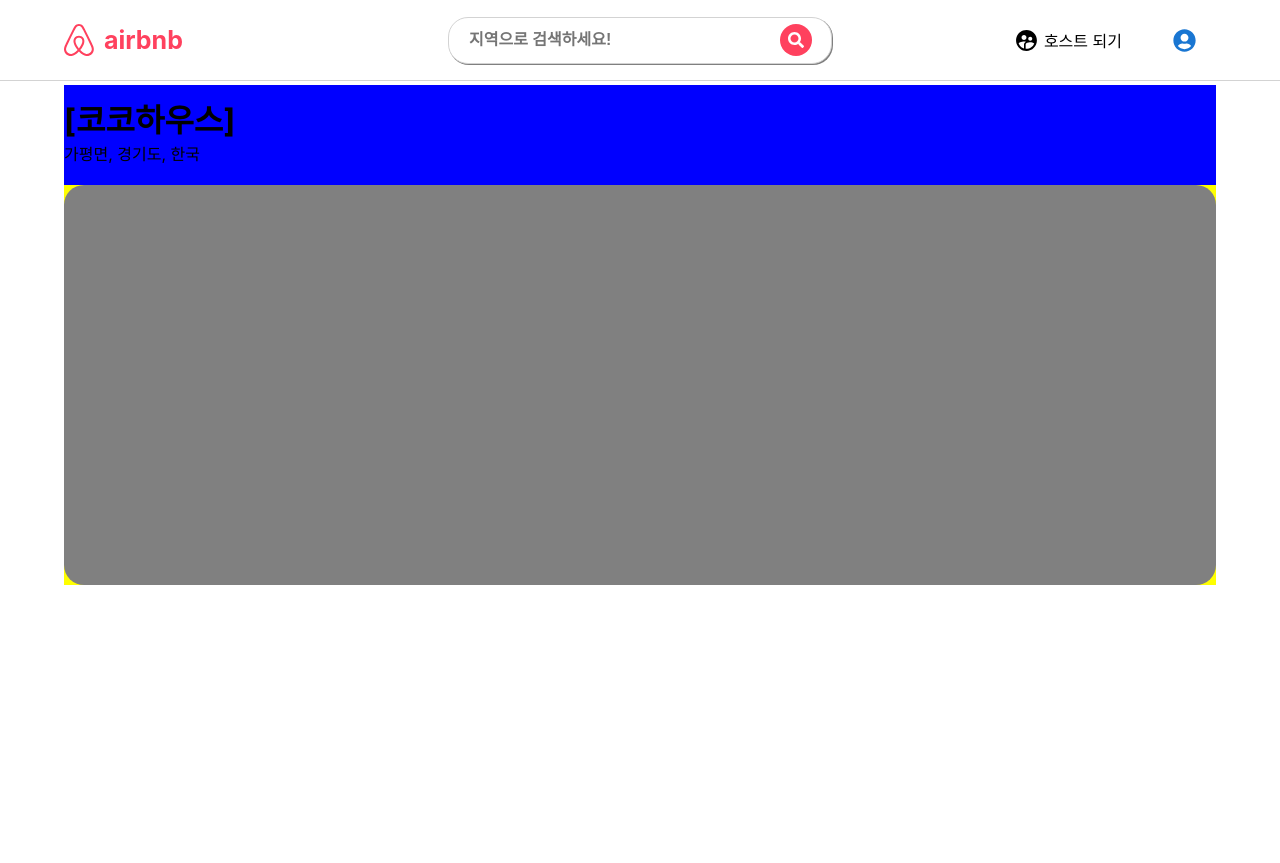
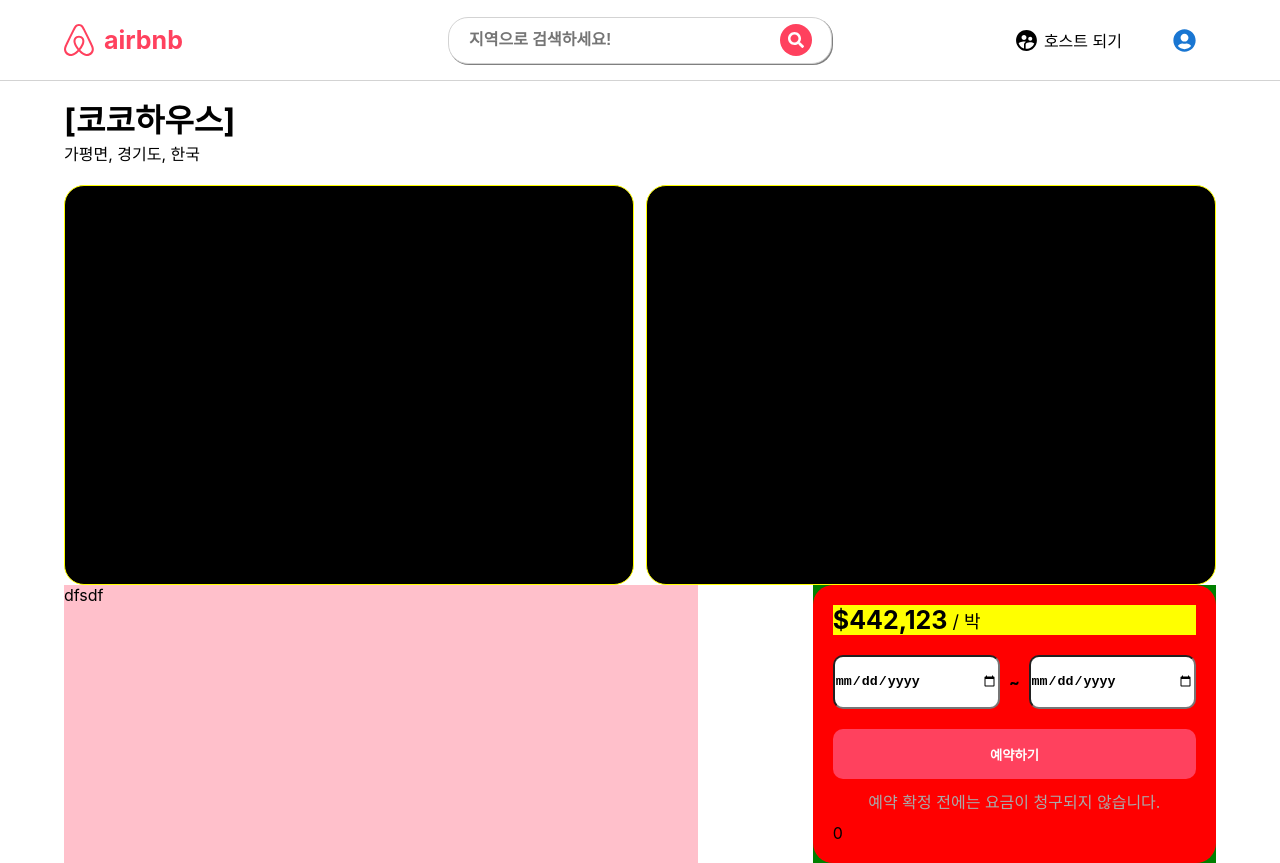
Before and after one commit to doa12/airbnb-clone-FE, a React (Create React App) app: page /detail/1 in a window 1280 px wide. Before the commit the page ends 800 px from the top, so only its background shows below. Built offline with nearby package versions, Linux system fonts and the light colour scheme; no server answers.

Commit message:
merge한 코드 수정 및 에러 해결

```diff
--- a/src/components/header/MainHeader.jsx
+++ b/src/components/header/MainHeader.jsx
@@ -28,7 +28,7 @@ const MainHeader = () => {
                         </HeaderInput>
                     </HeaderSearchArea>
                     <HeaderActionsArea>
-                        <BeHost/>
+                        <BeHost />
                         <PersonalButtons/>
                     </HeaderActionsArea>
 
--- a/src/components/header/PersonalButtons.jsx
+++ b/src/components/header/PersonalButtons.jsx
@@ -99,6 +99,7 @@ const PersonalButtons = () => {
                   >
                     <MenuItem><Signup/></MenuItem>
                     <MenuItem><Login/></MenuItem>
+
                     <MenuItem onClick={()=>{
                       navigate.push(
                         '/api/mypage/wishlist?&page=0부터시작&size=20&sort=createdAt,DESC'
@@ -106,12 +107,6 @@ const PersonalButtons = () => {
                       }}>위시리스트
                     </MenuItem>
 
-                    <MenuItem onClick={()=>{
-                      navigate.push(
-                        '/api/mypage/reservation?page=0부터시작&size=20&sort=createdAt,DESC'
-                        )
-                      }}>예약내역</MenuItem>
-                    <MenuItem><Logout/></MenuItem>
 
                     <MenuItem onClick={handleClose}>예약현황</MenuItem>
                     <MenuItem onClick={logoutHandler}>로그아웃</MenuItem>
--- a/src/components/modal/BeHost.jsx
+++ b/src/components/modal/BeHost.jsx
@@ -8,24 +8,21 @@ DialogContent, DialogContentText,
 Box, Button, TextField, Checkbox, Slider,
 FormGroup, FormControl, FormControlLabel } from '@mui/material';
 import { MdSupervisedUserCircle } from 'react-icons/md';
+import instance from '../../shared/axios';
 
 
 function BeHost() {
-  const onSubmitHandler = (event) => {
+  const onSubmitHandler =  async (event) => {
     event.preventDefault();
-    let body = {
-      host : Host
-    }
-    Host(body);
+    // const res = await instance.post(`/api/host/register`);
+    // const data = res.data;
+    // console.log(data);
+      alert('호스트가 되셨습니다.');
+      handleClose();
+
+
   }
-    const Host=async (body) => {
-        let data = {
-          host : body.Host
-        }
-        const res = await axios.post(`http://ip/api/host/register`, data);
-        window.alert('신청이 완료되었습니다!');
-        navigate.push('/');
-      }
+
 // 이 위로가 새로 추가한 코드입니다.
   const navigate = useNavigate();
   // const dispatch = useDispatch();
@@ -41,16 +38,17 @@ function BeHost() {
   };
 
 
+
   return (
     <>
       <Wrap>
-      <MdSupervisedUserCircle fontSize={25}/>
+      <MdSupervisedUserCircle fontSize={"25"}/>
       <P onClick={handleOpen}>호스트 되기</P>
       </Wrap>
-      <Dialog fullWidth onSubmit={onSubmitHandler} open={open} onClose={handleClose}>
+      <Dialog  onSubmit={onSubmitHandler} open={open} onClose={handleClose}>
           <PP>호스트 신청</PP>
           <hr/>
-        <DialogTitle fontFamily={"Md"} fontSize={20} fontWeight={"bolder"}>
+        <DialogTitle fontFamily={"Md"} fontSize={"20"} fontWeight={"bold"}>
           호스트 유저로 전환하시겠습니까?
         </DialogTitle>
         <DialogContent>
@@ -60,7 +58,7 @@ function BeHost() {
         </DialogContent>
         <DialogActions>
           <Button onClick={handleClose}>취소</Button>
-          <Button value={Host} onClick={onSubmitHandler}>신청</Button>
+          <Button onClick={onSubmitHandler}>신청</Button>
         </DialogActions>
       </Dialog>
     </>
--- a/src/components/modal/Logout.jsx
+++ b/src/components/modal/Logout.jsx
@@ -12,15 +12,9 @@ function Login() {
   const navigate = useNavigate();
   const dispatch = useDispatch();
 
-  const [open, setOpen] = React.useState(false);
+  const [open, setOpen] = useState(false);
 
-  const handleOpen = () => {
-    setOpen(true);
-  };
 
-  const handleClose = () => {
-    setOpen(false);
-  };
 
   // 모달을 띄우면 subheader(red div) 오른쪽이 살짝 늘어나는데 혹시 해결방법이 있을까요?
   // P의 padding 탓은 아닌 것을 확인했습니다.
--- a/src/pages/Book.jsx
+++ b/src/pages/Book.jsx
@@ -86,7 +86,7 @@ font-weight : normal;
 
 const Span = styled.span`
 text-decoration : underline;
-: hover{
+:hover{
     cursor : pointer;
 }
 `
@@ -98,7 +98,7 @@ border-radius : 10px;
 padding : 10px 15px;
 font-weight : bolder;
 color : #ff415e;
-: hover{
+:hover{
     background-color : #ff415e;
     color : white;
     cursor : pointer;
--- a/src/pages/Detail.jsx
+++ b/src/pages/Detail.jsx
@@ -1,8 +1,39 @@
-import React from 'react';
+import React, { useEffect, useState } from 'react';
 import styled from 'styled-components';
+import { useParams } from 'react-router-dom';
+import moment from 'moment';
 
 const Detail = () => {
+    const params = useParams(); // 포스팅 아이디로 데이터 꺼내오기
+    const [date, setDate] = useState({
+        startDate:"",
+        endDate:""
+    });
+    const [diffDays, setDiffDays] = useState(0);
+    const dateChangeHandler = (e) => {
 
+        setDate({...date, [e.target.name]:e.target.value});
+        console.log(date);
+    }
+
+    useEffect(() => {
+        if(date.startDate && date.endDate) {
+            const date1 = moment(date.startDate);
+            const date2 = moment(date.endDate);
+            date1.format();
+            date2.format();
+
+            const result = date2.diff(date1, "days");
+            if(result <= 0) {
+                setDate({...date, endDate:""});
+                return;
+            }
+
+            setDiffDays(result);
+
+
+        }
+    }, [date])
     return(
         <DetailContainer>
             <DetailHeader>
@@ -10,8 +41,32 @@ const Detail = () => {
                 <p className='posting-location'>가평면, 경기도, 한국</p>
             </DetailHeader>
             <DetailImagesArea>
+                <DetailImageDiv>
 
+                </DetailImageDiv>
+                <DetailImageDiv>
+
+                </DetailImageDiv>
             </DetailImagesArea>
+
+            <DetailContent>
+                <DetailDesc>dfsdf</DetailDesc>
+                <DetailReserve>
+                    <DetailReservationBox>
+                        <ReservationBoxPrice><p>$442,123</p><span>/ 박</span></ReservationBoxPrice>
+                        <ReservationDataInputs>
+                        <input type='date' name="startDate" onChange={dateChangeHandler} value={date.startDate}></input>
+                        <span>~</span>
+                        <input type='date' name="endDate" onChange={dateChangeHandler} value={date.endDate}></input>
+                    </ReservationDataInputs>
+                    <ReservationButton>예약하기</ReservationButton>
+                    <ReservationDesc><p>예약 확정 전에는 요금이 청구되지 않습니다.</p></ReservationDesc>
+                    <p>{diffDays}</p>
+
+                    </DetailReservationBox>
+
+                </DetailReserve>
+            </DetailContent>
 
         </DetailContainer>
     )
@@ -20,21 +75,103 @@ const Detail = () => {
 export default Detail;
 
 const DetailContainer = styled.div`
+    position:relative;
     width:100%;
-    background:yellow;
+    /* background:yellow; */
 `
 
 const DetailHeader = styled.div`
     width:100%;
     height:80px;
     padding:10px 0;
-    background:blue;
+    /* background:blue; */
 `
 
 const DetailImagesArea = styled.div`
     display:flex;
+    justify-content:space-between;
     width:100%;
     height:400px;
-    background:gray;
+    /* background:gray; */
     border-radius:20px;
 `
+
+const DetailImageDiv = styled.div`
+    height:100%;
+    width:49.5%;
+    background:black;
+    border:1px solid yellow;
+    box-sizing:border-box;
+    border-radius:20px;
+`
+
+const DetailContent = styled.div`
+    display:flex;
+    justify-content:space-between;
+    width:100%;
+    /* background:red; */
+`
+const DetailDesc = styled.div`
+    width:55%;
+    background:pink;
+`
+const DetailReserve = styled.div`
+    width:35%;
+    background:green;
+`
+
+const DetailReservationBox = styled.div`
+    padding:20px;
+    background:red;
+    border-radius:20px;
+`
+
+const ReservationBoxPrice = styled.div`
+    display:flex;
+    align-items:center;
+    gap:5px;
+    width:100%;
+    background:yellow;
+    font-size:18px;
+    margin-bottom:20px;
+    p {
+        font-weight:bold;
+        font-size:25px;
+    }
+`
+
+const ReservationDataInputs = styled.div`
+    width:100%;
+    /* background:pink; */
+    display:flex;
+    justify-content:space-between;
+    align-items:center;
+    margin-bottom:20px;
+    span {
+        font-weight:bold;
+    }
+    input {
+        width:45%;
+        height:50px;
+        border-radius:10px;
+        font-weight:bold;
+    }
+`
+
+const ReservationButton = styled.button`
+    width:100%;
+    height:50px;
+    border-radius:10px;
+    border:none;
+    background:${({theme}) => theme.colors.airbnb_red};
+    color:white;
+    font-weight:bold;
+`
+const ReservationDesc = styled.div`
+    display:flex;
+    justify-content:center;
+    width:100%;
+    padding:10px 0;
+    color:darkgray;
+
+`
--- a/src/pages/Filter.jsx
+++ b/src/pages/Filter.jsx
@@ -54,7 +54,7 @@ const Filter = ({ setIsFilter }) => {
             <FilterContent>
                 <FilterHeader><p>필터</p></FilterHeader>
                 <FilterController>
-                    <div className='controller-wrap'>
+                    <div className='price-wrap'>
                         <h2>가격 범위</h2>
                         <div className='price-controller'>
                             <input placeholder='최저 가격' name="minPrice" onChange={priceChangeHandler} value={data.minPrice}></input>
@@ -94,7 +94,8 @@ const Filter = ({ setIsFilter }) => {
 
                 </FilterController>
                 <FilterFooter>
-
+                    <p>필터초기화</p>
+                    <button>표시</button>
                 </FilterFooter>
             </FilterContent>
         </FilterWrapper>
@@ -142,12 +143,11 @@ const FilterController = styled.div`
     gap:20px;
     padding: 20px;
     width:100%;
-    height:80%;
+    height:75%;
 
     box-sizing:border-box;
 
-    .controller-wrap {
-        border-bottom:1px solid lightgray;
+    .controller-wrap, .price-wrap {
         padding-bottom:20px;
         h2 {
             margin-bottom:20px;
@@ -163,12 +163,32 @@ const FilterController = styled.div`
             }
         }
     }
+    .price-wrap {
+        border-bottom:1px solid lightgray;
+    }
 `
 const FilterFooter = styled.div`
+    display:flex;
+    align-items:center;
     padding: 20px;
     width:100%;
-    height:10%;
+    height:15%;
     /* background:black; */
     box-sizing:border-box;
     border-top:1px solid lightgray;
+    p {
+        flex:1;
+        cursor:pointer;
+        font-weight:bold;
+    }
+    button {
+        cursor:pointer;
+        width:30%;
+        height:90%;
+        border-radius:10px;
+        background:black;
+        color:white;
+        font-weight:bold;
+        font-size:17px;
+    }
 `
```
Also changed, not shown: src/redux/modules/postingSlice.js (+4 -4 lines).
